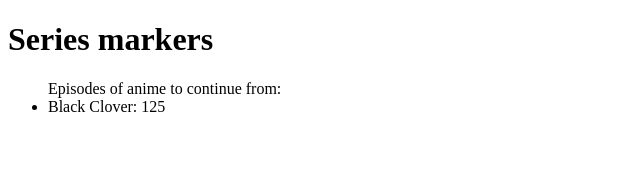
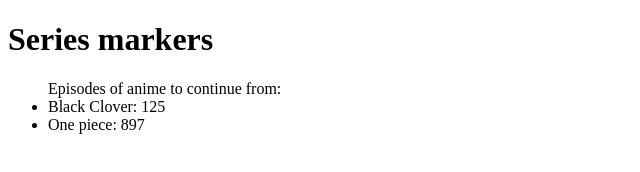
Before and after one commit to Grandmaster/Anime-tracker, a plain HTML site: page index.html in a window 1280 px wide. Shown: the whole page, without its empty margins (0-640 px from the left). Drawn offline with Linux system fonts and the light colour scheme.

Commit message:
Added stopping episode for One Piece

```diff
--- a/index.html
+++ b/index.html
@@ -17,6 +17,7 @@
     <ul>
       Episodes of anime to continue from:
       <li>Black Clover: 125</li>
+      <li>One piece: 897</li>
     </ul>
   </body>
 </html>
```
